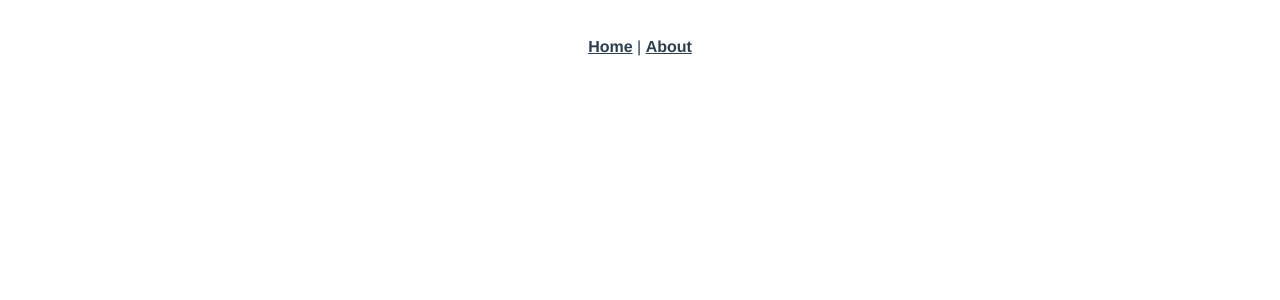
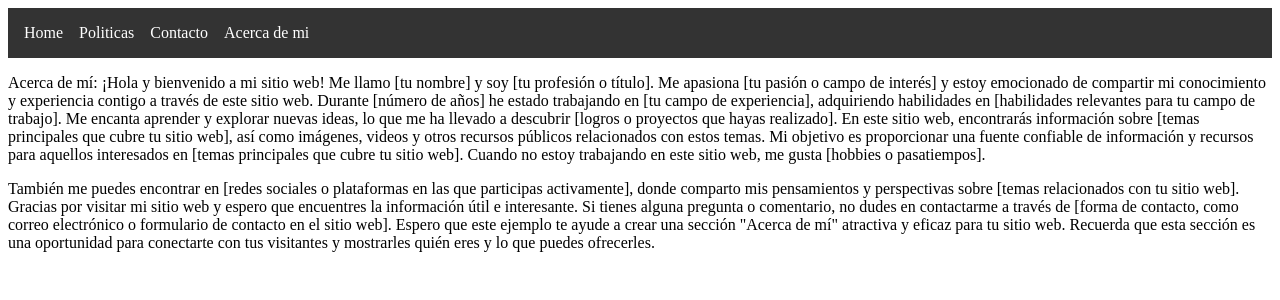
Before and after one commit to cristoalex/AppVue, a Vue app: page /#/acerca in a window 1280 px wide. Before the commit this address had no page. Shown: the top 300 px of the page. Built offline with nearby package versions, Linux system fonts and the light colour scheme.

Commit message:
Primera_Subida

```diff
--- a/package.json
+++ b/package.json
@@ -7,6 +7,7 @@
     "build": "vue-cli-service build"
   },
   "dependencies": {
+    "axios": "^1.3.5",
     "vue": "^3.2.13",
     "vue-router": "^4.0.3"
   },
--- a/src/App.vue
+++ b/src/App.vue
@@ -1,30 +1,39 @@
 <template>
-  <nav>
-    <router-link to="/">Home</router-link> |
-    <router-link to="/about">About</router-link>
-  </nav>
-  <router-view/>
+  <header>
+    <nav>
+      <ul>
+        <li><router-link to="/">Home</router-link></li>
+        <li><router-link to="/about">Politicas</router-link></li>
+        <li><router-link to="/musica">Contacto</router-link></li>
+        <li><router-link to="/acerca">Acerca de mi</router-link></li>
+      </ul>
+    </nav>
+  </header>
+
+  <router-view />
 </template>
 
 <style>
-#app {
-  font-family: Avenir, Helvetica, Arial, sans-serif;
-  -webkit-font-smoothing: antialiased;
-  -moz-osx-font-smoothing: grayscale;
-  text-align: center;
-  color: #2c3e50;
+/* Estilos para el navbar */
+header {
+  background-color: #333;
+  color: #fff;
+  padding: 1em;
 }
 
-nav {
-  padding: 30px;
+nav ul {
+  list-style: none;
+  margin: 0;
+  padding: 0;
+  display: flex;
+}
+
+nav li {
+  margin-right: 1em;
 }
 
 nav a {
-  font-weight: bold;
-  color: #2c3e50;
-}
-
-nav a.router-link-exact-active {
-  color: #42b983;
+  color: #fff;
+  text-decoration: none;
 }
 </style>
--- a/src/router/index.js
+++ b/src/router/index.js
@@ -14,7 +14,27 @@ const routes = [
     // this generates a separate chunk (about.[hash].js) for this route
     // which is lazy-loaded when the route is visited.
     component: function () {
-      return import(/* webpackChunkName: "about" */ '../views/AboutView.vue')
+      return import(/* webpackChunkName: "about" */ '../views/Politicas.vue')
+    }
+  },
+  {
+    path: '/musica',
+    name: 'musica',
+    // route level code-splitting
+    // this generates a separate chunk (about.[hash].js) for this route
+    // which is lazy-loaded when the route is visited.
+    component: function () {
+      return import(/* webpackChunkName: "about" */ '../views/Contacto.vue')
+    }
+  },
+  {
+    path: '/acerca',
+    name: 'acerca',
+    // route level code-splitting
+    // this generates a separate chunk (about.[hash].js) for this route
+    // which is lazy-loaded when the route is visited.
+    component: function () {
+      return import(/* webpackChunkName: "about" */ '../views/Acerca.vue')
     }
   }
 ]
--- a/src/views/AboutView.vue
+++ /dev/null
@@ -1,5 +0,0 @@
-<template>
-  <div class="about">
-    <h1>This is an about page</h1>
-  </div>
-</template>
--- /dev/null
+++ b/src/views/Acerca.vue
@@ -0,0 +1,27 @@
+<template>
+    <p>Acerca de mí:
+        ¡Hola y bienvenido a mi sitio web! Me llamo [tu nombre] y soy [tu profesión o título].
+        Me apasiona [tu pasión o campo de interés] y estoy emocionado de compartir mi conocimiento y
+        experiencia contigo a través de este sitio web.
+        Durante [número de años] he estado trabajando en [tu campo de experiencia],
+        adquiriendo habilidades en [habilidades relevantes para tu campo de trabajo].
+        Me encanta aprender y explorar nuevas ideas, lo que me ha llevado a descubrir [logros o proyectos que hayas
+        realizado].
+        En este sitio web, encontrarás información sobre [temas principales que cubre tu sitio web],
+        así como imágenes, videos y otros recursos públicos relacionados con estos temas.
+        Mi objetivo es proporcionar una fuente confiable de información y recursos para
+        aquellos interesados en [temas principales que cubre tu sitio web].
+        Cuando no estoy trabajando en este sitio web, me gusta [hobbies o pasatiempos].
+    </p>
+    <p>
+        También me puedes encontrar en [redes sociales o plataformas en las que participas activamente], donde comparto mis
+        pensamientos y
+        perspectivas sobre [temas relacionados con tu sitio web].
+        Gracias por visitar mi sitio web y espero que encuentres la información útil e interesante.
+        Si tienes alguna pregunta o comentario, no dudes en contactarme a través de [forma de contacto,
+        como correo electrónico o formulario de contacto en el sitio web].
+        Espero que este ejemplo te ayude a crear una sección "Acerca de mí" atractiva y eficaz para tu sitio web.
+        Recuerda que esta sección es una oportunidad para conectarte con tus visitantes y mostrarles quién eres y lo que
+        puedes ofrecerles.
+    </p>
+</template>
--- /dev/null
+++ b/src/views/Contacto.vue
@@ -0,0 +1,30 @@
+<template>
+    <h3>Contacto:</h3>
+    <p>
+        ¡Gracias por visitar mi sitio web! Si tienes alguna pregunta,
+        comentario o sugerencia, no dudes en contactarme a través de los siguientes medios:
+        <br>
+        <br>
+        Correo electrónico: [tu dirección de correo electrónico]
+        <br>
+        <br>
+        Teléfono: [tu número de teléfono]
+        <br>
+        <br>
+        Redes sociales: [enlaces a tus perfiles en redes sociales]
+        <br>
+        <br>
+        Formulario de contacto: [enlace a un formulario de contacto en tu sitio web]
+        <br>
+        <br>
+        También puedes visitar mi oficina en [dirección de tu oficina] durante las siguientes horas:
+        [Lunes a viernes]: [horario de atención de tu oficina]
+        <br>
+        <br>
+        Estoy deseando escuchar de ti y responder a cualquier pregunta o preocupación que puedas tener.
+        Gracias de nuevo por visitar mi sitio web y espero poder ayudarte pronto.
+        Espero que este ejemplo te ayude a crear una sección "Contacto" efectiva para tu sitio web.
+        Recuerda que la comunicación con tus visitantes es esencial para mantener una relación exitosa y duradera con ellos.
+        Por lo tanto, asegúrate de proporcionar información de contacto actualizada y fácil de seguir en tu sitio web.
+    </p>
+</template>
--- a/src/views/HomeView.vue
+++ b/src/views/HomeView.vue
@@ -1,18 +1,136 @@
 <template>
-  <div class="home">
-    <img alt="Vue logo" src="../assets/logo.png">
-    <HelloWorld msg="Welcome to Your Vue.js App"/>
+  <h3>
+    Bienvenido
+  </h3>
+  <div>
+
+    <main>
+      <div class="box" v-for="todo in todos" :key="todo.id">
+        <h2>{{ todo.title }}</h2>
+        <h3>{{ todo.subtitle }}</h3>
+        <p>{{ todo.body }}y</p>
+        <img src="../assets/logo.png" alt="Imagen 1">
+      </div>
+    </main>
+
   </div>
 </template>
 
+/*<img :src="todo.image" class="img" alt="Imagen 1" />*/
+
 <script>
-// @ is an alias to /src
-import HelloWorld from '@/components/HelloWorld.vue'
+
+
+import axios from 'axios';
 
 export default {
-  name: 'HomeView',
-  components: {
-    HelloWorld
+
+  data() {
+    return {
+      todos: [],
+    };
+  },
+
+  mounted() {
+    this.Obtener();
+  },
+
+  methods: {
+    Obtener() {
+      axios
+        .get("http://localhost:3000/posts")
+        .then((response) => {
+          console.log(response.data);
+          this.todos = response.data;
+        })
+        .catch((e) => console.log(e));
+    },
+  },
+
+};
+
+</script>
+
+<style>
+/* Estilos para el grid de cajas */
+main {
+  display: grid;
+  grid-gap: 1em;
+  padding: 1em;
+}
+
+/* Estilos para las cajas individuales */
+.box {
+  background-color: #eee;
+  border-radius: 5px;
+  padding: 1em;
+}
+
+.box img {
+  max-width: 100%;
+  height: auto;
+}
+
+/* Estilos para las cajas individuales */
+.box {
+  background-color: #fff;
+  border-radius: 5px;
+  box-shadow: 0 0 5px rgba(0, 0, 0, 0.3);
+  padding: 1em;
+  text-align: center;
+  transition: transform 0.2s ease-in-out;
+}
+
+.box img {
+  max-width: 100%;
+  height: auto;
+  border-radius: 5px;
+  margin-bottom: 1em;
+}
+
+.box h2 {
+  font-size: 1.5em;
+  margin-bottom: 0.5em;
+}
+
+.box h3 {
+  font-size: 1.2em;
+  margin-bottom: 0.5em;
+  color: #888;
+}
+
+.box p {
+  font-size: 1em;
+}
+
+.box:hover {
+  transform: translateY(-5px);
+}
+
+/* Estilos para pantallas más pequeñas */
+@media (max-width: 1500px) {
+
+  /* Cambiar a dos columnas */
+  main {
+    display: grid;
+    grid-template-columns: repeat(4, 1fr);
+    grid-template-rows: repeat(3, auto);
+    gap: 1em;
   }
 }
-</script>
+
+/* Estilos para pantallas más pequeñas */
+@media (max-width: 480px) {
+
+  /* Cambiar a una sola columna */
+  main {
+    display: flex;
+    flex-direction: column;
+  }
+
+  /* Ajustar tamaño de las cajas */
+  .box {
+    margin-bottom: 1em;
+  }
+}
+</style>
--- /dev/null
+++ b/src/views/Politicas.vue
@@ -0,0 +1,70 @@
+<template>
+  <div>
+
+    <h3>Politicas y Terminos de Privacidad</h3>
+
+    <p>
+      Política de privacidad:
+      En [nombre de tu sitio web], nos tomamos muy en serio la privacidad de nuestros usuarios.
+      Esta política de privacidad describe cómo recopilamos, utilizamos y protegemos la información que nos proporcionas.
+
+      Recopilación de información:
+      Recopilamos información personal como tu nombre, dirección de correo electrónico y
+      otra información que nos proporcionas directamente a través de formularios de contacto o registro.
+      También podemos recopilar información sobre cómo utilizas nuestro sitio web y tus preferencias a
+      través de cookies u otras tecnologías de seguimiento.
+    </p>
+    <p>
+
+      Uso de información:
+      Utilizamos la información que recopilamos para proporcionarte nuestros servicios,
+      mejorar nuestro sitio web y comunicarnos contigo acerca de nuestros productos y servicios.
+      No vendemos ni compartimos tu información personal con terceros, excepto cuando sea necesario
+      para cumplir con la ley o proteger nuestros derechos.
+
+      <br>
+      <br>
+      Protección de la información:
+      Mantenemos medidas de seguridad para proteger tu información contra el acceso no autorizado,
+      la divulgación o la destrucción. Sin embargo, no podemos garantizar la seguridad completa de
+      la información transmitida a través de Internet.
+
+      <br>
+      <br>
+      Política de uso:
+      Al utilizar [nombre de tu sitio web], aceptas cumplir con los términos y
+      condiciones establecidos en esta política de uso.
+
+      <br>
+      <br>
+
+      Propiedad intelectual:
+      Todo el contenido en [nombre de tu sitio web], incluyendo texto, imágenes,
+      gráficos y otros materiales, son propiedad de [nombre de tu empresa] y están
+      protegidos por derechos de autor y otras leyes de propiedad intelectual.
+      No está permitido copiar, reproducir o utilizar nuestro contenido sin nuestro permiso.
+
+      <br>
+      <br>
+
+      Uso del sitio web:
+      Al utilizar nuestro sitio web, aceptas no utilizarlo para actividades ilegales,
+      difamatorias o inapropiadas. Nos reservamos el derecho de suspender o terminar
+      tu acceso al sitio web si violas esta política.
+
+      <br>
+      <br>
+
+      Cambios en la política:
+      Nos reservamos el derecho de cambiar esta política de privacidad y de uso en cualquier momento.
+      Cualquier cambio se publicará en nuestro sitio web y se aplicará a partir de la fecha de publicación.
+
+      <br>
+      <br>
+
+      Espero que este ejemplo te haya ayudado a crear tus propias políticas de privacidad y uso para tu sitio web.
+      Recuerda que es importante actualizar estas políticas regularmente y asegurarte de que tus usuarios las comprendan y
+      acepten.
+    </p>
+  </div>
+</template>
```
Also changed, not shown: 1 other file (tests, documents, lock files or other folders).
